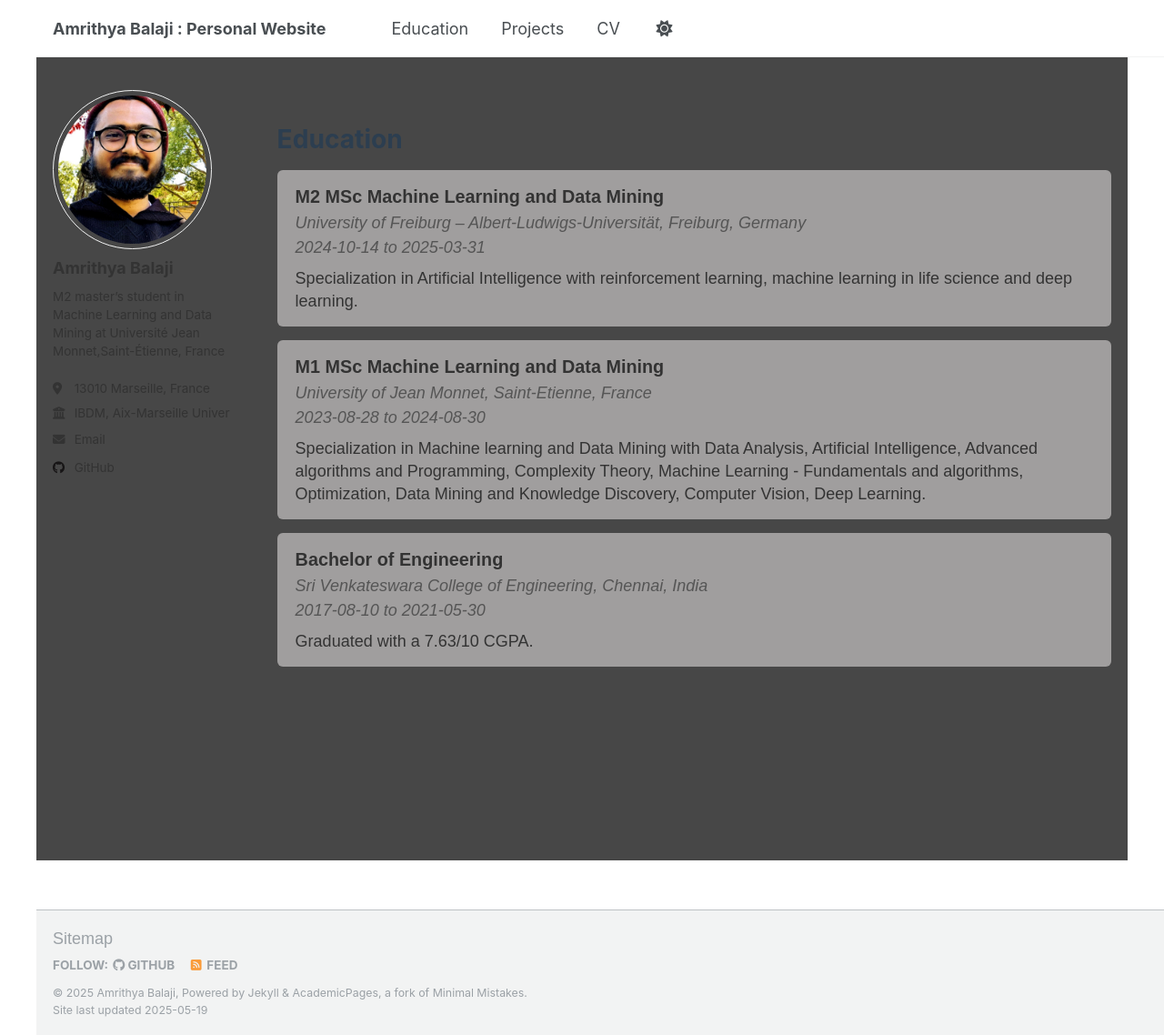
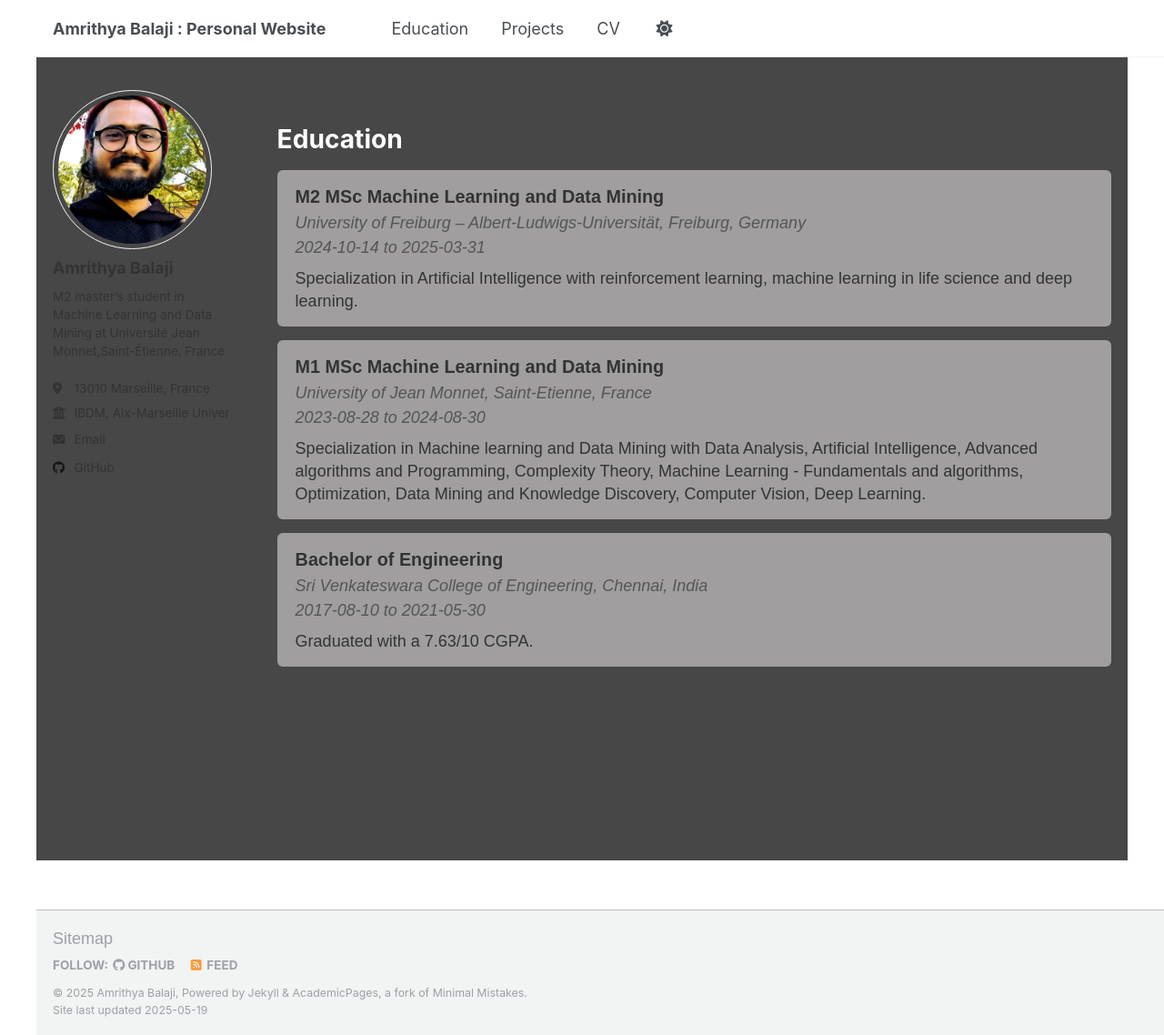
Before and after one commit to amrithya/amrithya.github.io, a Jekyll site: the page built from _pages/education.html, in a window 1280 px wide and 1138 px high. Shown: the whole window at 91% size. Built offline with Jekyll 4.4.1, drawn with Linux system fonts in a browser that asks for light colours.

Commit message:
Update education.html

```diff
--- a/_pages/education.html
+++ b/_pages/education.html
@@ -18,7 +18,7 @@ author_profile: true
             color: #333;
         }
         h1 {
-            color: #2c3e50;
+            color: #ffffff;
             margin-bottom: 20px;
         }
         .education-item {
```
